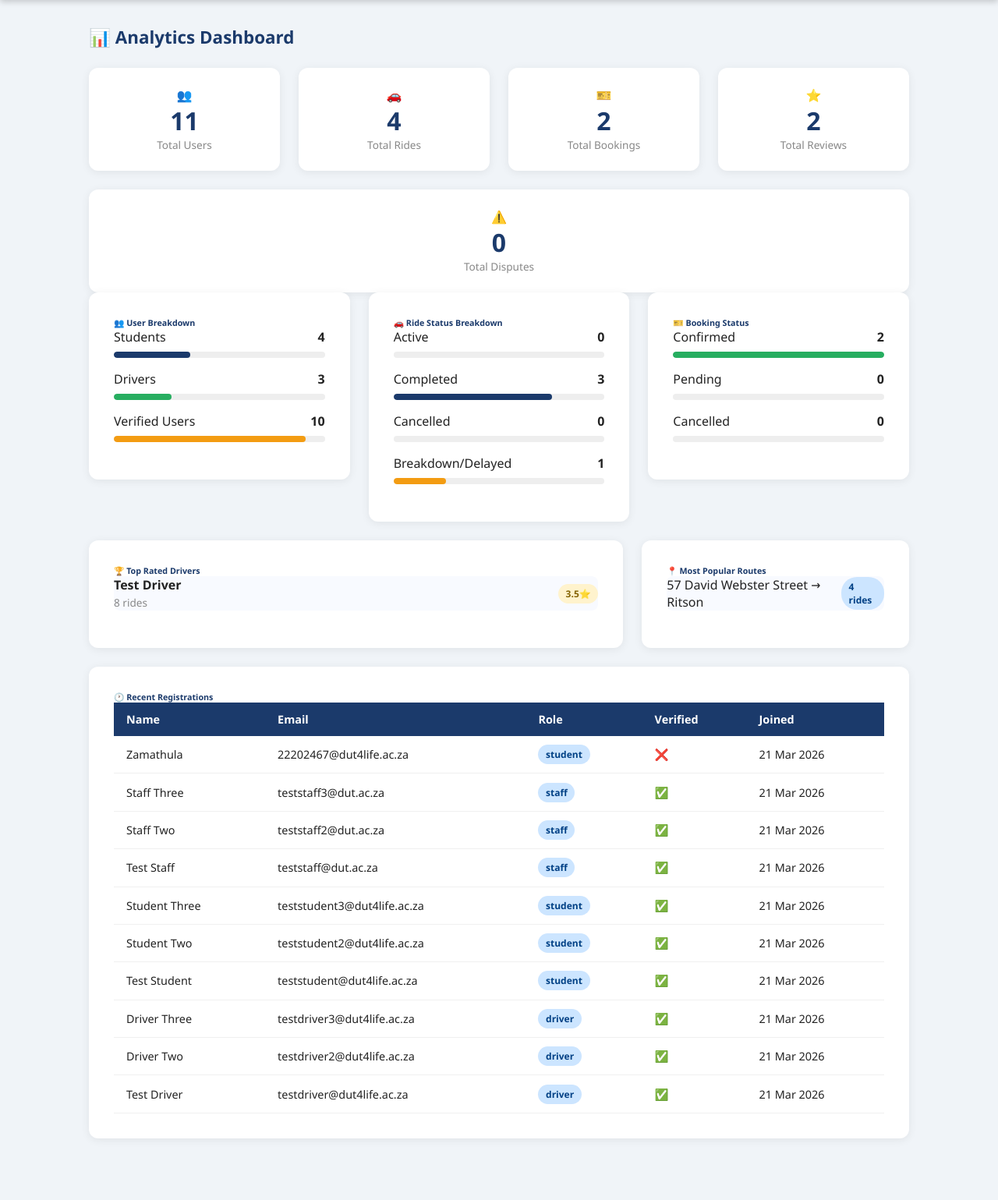
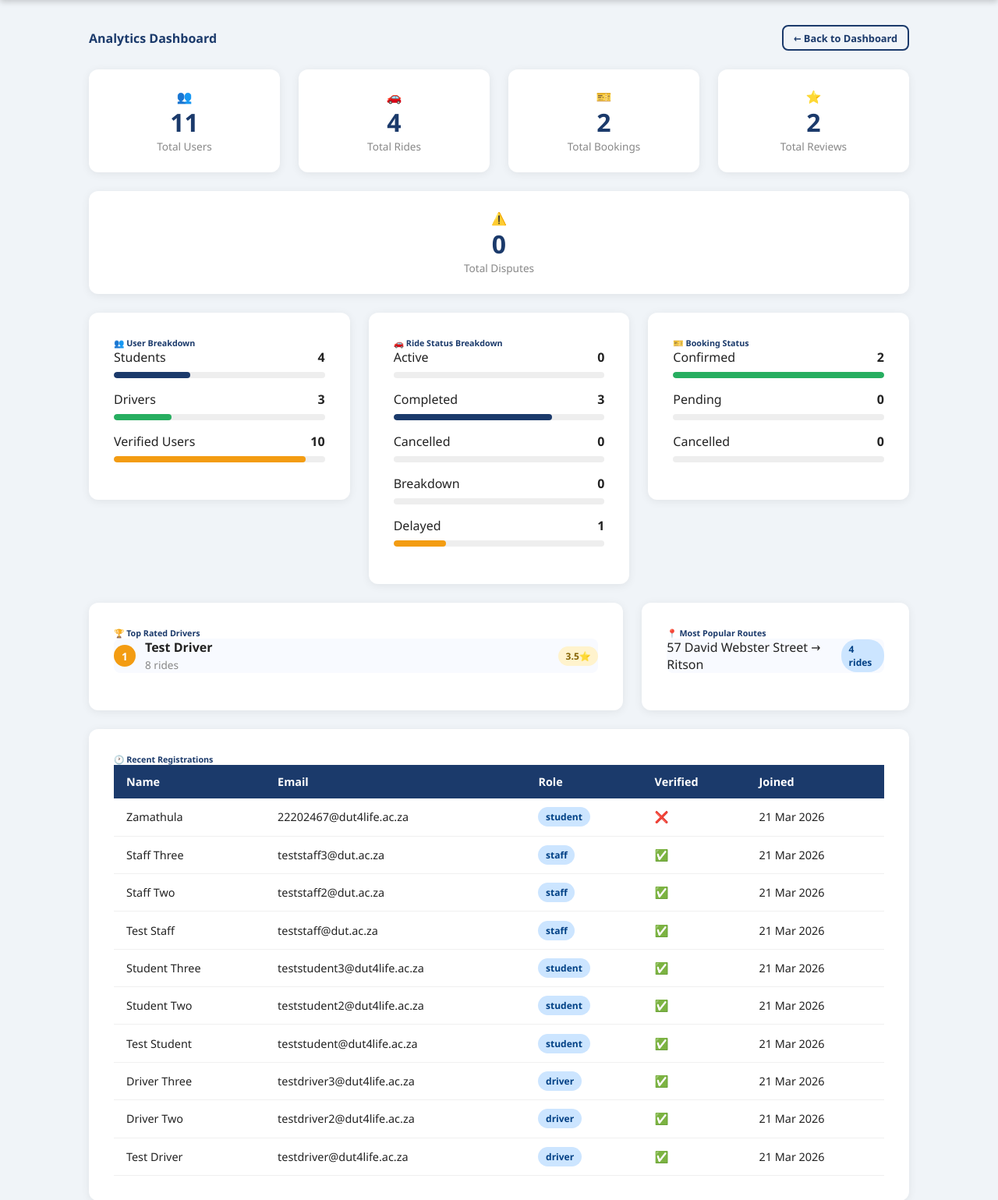
Before and after one commit to BongaG/ScholarRide, a Flask app: page /admin/analytics in a window 1280 px wide. Shown: the part 55-1594 px from the top of the page at 78% size. Run offline with Flask 3, Linux system fonts and the light colour scheme; a user stored in the database is signed in; data comes from the database, SQL or seed files in the repository; both versions use the stored data as it was after the commit; data that the repository does not hold is empty.

Commit message:
analytics edit

```diff
--- a/scholar_ride/routes/admin.py
+++ b/scholar_ride/routes/admin.py
@@ -341,8 +341,8 @@ def analytics():
     active_rides = Ride.query.filter_by(status='active').count()
     completed_rides = Ride.query.filter_by(status='completed').count()
     cancelled_rides = Ride.query.filter_by(status='cancelled').count()
-    breakdown_rides = Ride.query.filter(Ride.status.in_(['breakdown', 'delayed'])).count()
-
+    breakdown_rides = Ride.query.filter_by(status='breakdown').count()
+    delayed_rides = Ride.query.filter_by(status='delayed').count()
     confirmed_bookings = Booking.query.filter_by(status='confirmed').count()
     pending_bookings = Booking.query.filter_by(status='pending').count()
     cancelled_bookings = Booking.query.filter_by(status='cancelled').count()
@@ -355,7 +355,7 @@ def analytics():
      .join(Ride, Ride.driver_id == User.id)\
      .group_by(User.id)\
      .order_by(func.avg(Review.rating).desc())\
-     .limit(5).all()
+     .limit(3).all()
 
     top_drivers = []
     for driver, avg_rating, ride_count in top_drivers_raw:
@@ -369,7 +369,7 @@ def analytics():
         func.count(Ride.id).label('count')
     ).group_by(Ride.origin, Ride.destination)\
      .order_by(func.count(Ride.id).desc())\
-     .limit(5).all()
+     .limit(3).all()
 
     recent_users = User.query.order_by(User.created_at.desc()).limit(10).all()
 
@@ -393,7 +393,8 @@ def analytics():
         cancelled_bookings=cancelled_bookings,
         top_drivers=top_drivers,
         popular_routes=popular_routes,
-        recent_users=recent_users
+        recent_users=recent_users,
+        delayed_rides=delayed_rides
     )
 
 
--- a/scholar_ride/templates/admin/analytics.html
+++ b/scholar_ride/templates/admin/analytics.html
@@ -1,11 +1,12 @@
 {% extends "base.html" %}
 {% block content %}
-<div class="page-header">
-    <h4>📊 Analytics Dashboard</h4>
+<div class="d-flex justify-between align-center mb-4">
+    <h4 style="color:#1B3A6B; margin:0;">Analytics Dashboard</h4>
+    <a href="/admin" class="btn btn-outline btn-sm">← Back to Dashboard</a>
 </div>
 
 
-<div class="row mb-4">
+<div class="row mb-4" style="margin-top: 1.5rem;">
     <div class="col">
         <div class="stat-card">
             <div class="stat-icon">👥</div>
@@ -43,7 +44,7 @@
     </div>
 </div>
 
-<div class="row mb-4">
+<div class="row mb-4" style="margin-top:1.5rem;">
 
     <div class="col">
         <div class="card p-3">
@@ -111,11 +112,20 @@
             </div>
             <div class="mb-2">
                 <div class="d-flex justify-between mb-1">
-                    <span>Breakdown/Delayed</span>
+                    <span>Breakdown</span>
                     <strong>{{ breakdown_rides }}</strong>
                 </div>
                 <div class="sr-bar">
-                    <div class="sr-bar-fill" style="width:{{ (breakdown_rides / total_rides * 100) if total_rides > 0 else 0 }}%; background:#f39c12;"></div>
+                    <div class="sr-bar-fill" style="width:{{ (breakdown_rides / total_rides * 100) if total_rides > 0 else 0 }}%; background:#e74c3c;"></div>
+                </div>
+            </div>
+            <div class="mb-2">
+                <div class="d-flex justify-between mb-1">
+                    <span>Delayed</span>
+                    <strong>{{ delayed_rides }}</strong>
+                </div>
+                <div class="sr-bar">
+                    <div class="sr-bar-fill" style="width:{{ (delayed_rides / total_rides * 100) if total_rides > 0 else 0 }}%; background:#f39c12;"></div>
                 </div>
             </div>
         </div>
@@ -164,9 +174,16 @@
             {% if top_drivers %}
                 {% for driver in top_drivers %}
                 <div class="d-flex justify-between align-center mb-2 p-2" style="background:#f8faff; border-radius:8px;">
-                    <div>
-                        <strong>{{ driver.full_name }}</strong><br>
-                        <small class="text-muted">{{ driver.ride_count }} rides</small>
+                    <div style="display:flex; align-items:center; gap:0.75rem;">
+                        <div style="width:28px; height:28px; border-radius:50%; display:flex; align-items:center; justify-content:center; font-weight:700; font-size:0.85rem;
+                            background:{% if loop.index == 1 %}#f39c12{% elif loop.index == 2 %}#888{% else %}#cd7f32{% endif %};
+                            color:white;">
+                            {{ loop.index }}
+                        </div>
+                        <div>
+                            <strong>{{ driver.full_name }}</strong><br>
+                            <small class="text-muted">{{ driver.ride_count }} rides</small>
+                        </div>
                     </div>
                     <span class="badge badge-warning">{{ driver.avg_rating }}⭐</span>
                 </div>
```
Also changed, not shown: scholar_ride/templates/admin/database.html (+4 -3 lines), scholar_ride/templates/profile.html (+7 -2 lines), instance/scholarride.db.
